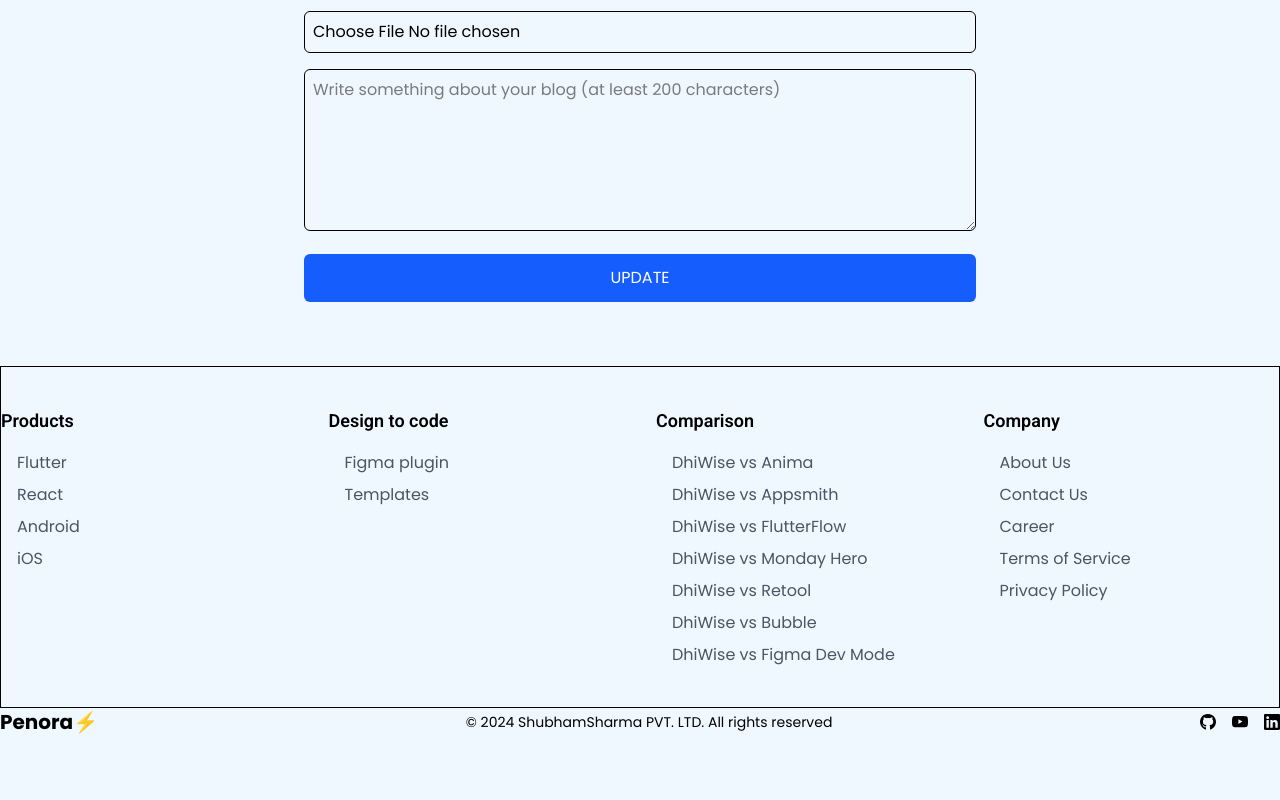
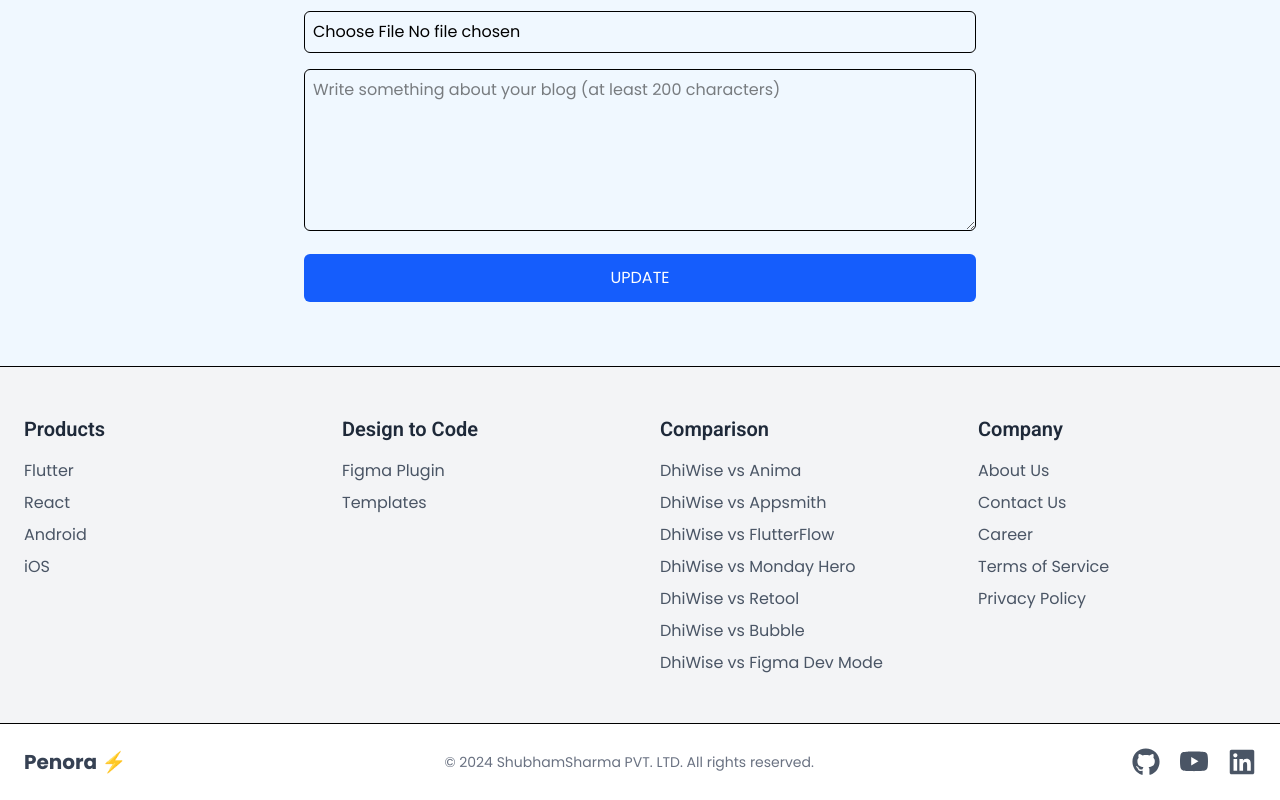
Before and after one commit to shubham11052002/Blog-Application, a React (Vite) app in the folder blog-frontend/: page /blog/update/1 in a window 1280 px wide. Shown: the part 554-1354 px from the top of the page. Before the commit the page ends 1290 px from the top, so only its background shows below. Built offline with nearby package versions, Linux system fonts and the light colour scheme; no server answers.

Commit message:
change in login and register

```diff
--- a/blog-frontend/src/components/Footer.jsx
+++ b/blog-frontend/src/components/Footer.jsx
@@ -1,145 +1,118 @@
 import React from "react";
-import { FaGithub } from "react-icons/fa";
+import { FaGithub, FaLinkedin } from "react-icons/fa";
 import { BsYoutube } from "react-icons/bs";
-import { FaLinkedin } from "react-icons/fa";
 
 const Footer = () => {
   return (
     <>
-      <footer className="border py-10">
-        <div className="container mx-auto grid grid-cols-1 md:grid-cols-2 lg:grid-cols-4 gap-8">
-          <div className=" text-center md:text-start">
-            <h2 className="text-lg font-semibold mb-4">Products</h2>
-            <ul className="space-y-2">
+      <footer className="bg-gray-100 py-12 border-t">
+        <div className="container mx-auto grid grid-cols-1 sm:grid-cols-2 lg:grid-cols-4 gap-10 px-6">
+          {/* Column 1 */}
+          <div>
+            <h2 className="text-xl font-semibold mb-4 text-gray-800">Products</h2>
+            <ul className="space-y-2 text-gray-600">
+              {["Flutter", "React", "Android", "iOS"].map((item) => (
+                <li key={item}>
+                  <a href="#" className="hover:text-indigo-700 hover:underline transition duration-300">
+                    {item}
+                  </a>
+                </li>
+              ))}
+            </ul>
+          </div>
+
+          {/* Column 2 */}
+          <div>
+            <h2 className="text-xl font-semibold mb-4 text-gray-800">Design to Code</h2>
+            <ul className="space-y-2 text-gray-600">
               <li>
-                <a href="#" className=" p-4 mb-2 rounded-xl text-gray-600 cursor-pointer transition-all duration-700 ease-in-out hover:text-indigo-700 hover:scale-[1.02] hover:underline underline-offset-4">
-                  Flutter
+                <a href="#" className="hover:text-indigo-700 hover:underline transition duration-300">
+                  Figma Plugin
                 </a>
               </li>
               <li>
-                <a href="#" className=" p-4 mb-2 rounded-xl text-gray-600 cursor-pointer transition-all duration-700 ease-in-out hover:text-indigo-700 hover:scale-[1.02] hover:underline underline-offset-4">
-                  React
-                </a>
-              </li>
-              <li>
-                <a href="#" className=" p-4 mb-2 rounded-xl text-gray-600 cursor-pointer transition-all duration-700 ease-in-out hover:text-indigo-700 hover:scale-[1.02] hover:underline underline-offset-4">
-                  Android
-                </a>
-              </li>
-              <li>
-                <a href="#" className=" p-4 mb-2 rounded-xl text-gray-600 cursor-pointer transition-all duration-700 ease-in-out hover:text-indigo-700 hover:scale-[1.02] hover:underline underline-offset-4">
-                  iOS
-                </a>
-              </li>
-            </ul>
-          </div>
-          <div className=" text-center md:text-start">
-            <h2 className="text-lg font-semibold mb-4">Design to code</h2>
-            <ul className="space-y-2">
-              <li>
-                <a href="#" className=" p-4 mb-2 rounded-xl text-gray-600 cursor-pointer transition-all duration-700 ease-in-out hover:text-indigo-700 hover:scale-[1.02] hover:underline underline-offset-4">
-                  Figma plugin
-                </a>
-              </li>
-              <li>
-                <a href="#" className=" p-4 mb-2 rounded-xl text-gray-600 cursor-pointer transition-all duration-700 ease-in-out hover:text-indigo-700 hover:scale-[1.02] hover:underline underline-offset-4">
+                <a href="#" className="hover:text-indigo-700 hover:underline transition duration-300">
                   Templates
                 </a>
               </li>
             </ul>
           </div>
 
-          <div className=" text-center md:text-start">
-            <h2 className="text-lg font-semibold mb-4">Comparison</h2>
-            <ul className="space-y-2">
-              <li>
-                <a href="#" className=" p-4 mb-2 rounded-xl text-gray-600 cursor-pointer transition-all duration-700 ease-in-out hover:text-indigo-700 hover:scale-[1.02] hover:underline underline-offset-4">
-                  DhiWise vs Anima
-                </a>
-              </li>
-              <li>
-                <a href="#" className=" p-4 mb-2 rounded-xl text-gray-600 cursor-pointer transition-all duration-700 ease-in-out hover:text-indigo-700 hover:scale-[1.02] hover:underline underline-offset-4">
-                  DhiWise vs Appsmith
-                </a>
-              </li>
-              <li>
-                <a href="#" className=" p-4 mb-2 rounded-xl text-gray-600 cursor-pointer transition-all duration-700 ease-in-out hover:text-indigo-700 hover:scale-[1.02] hover:underline underline-offset-4">
-                  DhiWise vs FlutterFlow
-                </a>
-              </li>
-              <li>
-                <a href="#" className=" p-4 mb-2 rounded-xl text-gray-600 cursor-pointer transition-all duration-700 ease-in-out hover:text-indigo-700 hover:scale-[1.02] hover:underline underline-offset-4">
-                  DhiWise vs Monday Hero
-                </a>
-              </li>
-              <li>
-                <a href="#" className=" p-4 mb-2 rounded-xl text-gray-600 cursor-pointer transition-all duration-700 ease-in-out hover:text-indigo-700 hover:scale-[1.02] hover:underline underline-offset-4">
-                  DhiWise vs Retool
-                </a>
-              </li>
-
-              <li>
-                <a href="#" className=" p-4 mb-2 rounded-xl text-gray-600 cursor-pointer transition-all duration-700 ease-in-out hover:text-indigo-700 hover:scale-[1.02] hover:underline underline-offset-4">
-                  DhiWise vs Bubble
-                </a>
-              </li>
-              <li>
-                <a href="#" className=" p-4 mb-2 rounded-xl text-gray-600 cursor-pointer transition-all duration-700 ease-in-out hover:text-indigo-700 hover:scale-[1.02] hover:underline underline-offset-4">
-                  DhiWise vs Figma Dev Mode
-                </a>
-              </li>
+          {/* Column 3 */}
+          <div>
+            <h2 className="text-xl font-semibold mb-4 text-gray-800">Comparison</h2>
+            <ul className="space-y-2 text-gray-600">
+              {[
+                "DhiWise vs Anima",
+                "DhiWise vs Appsmith",
+                "DhiWise vs FlutterFlow",
+                "DhiWise vs Monday Hero",
+                "DhiWise vs Retool",
+                "DhiWise vs Bubble",
+                "DhiWise vs Figma Dev Mode",
+              ].map((item) => (
+                <li key={item}>
+                  <a href="#" className="hover:text-indigo-700 hover:underline transition duration-300">
+                    {item}
+                  </a>
+                </li>
+              ))}
             </ul>
           </div>
-          <div className=" text-center md:text-start">
-            <h2 className="text-lg font-semibold mb-4">Company</h2>
-            <ul className="space-y-2">
-              <li>
-                <a href="#" className=" p-4 mb-2 rounded-xl text-gray-600 cursor-pointer transition-all duration-700 ease-in-out hover:text-indigo-700 hover:scale-[1.02] hover:underline underline-offset-4">
-                  About Us
-                </a>
-              </li>
-              <li>
-                <a href="#" className=" p-4 mb-2 rounded-xl text-gray-600 cursor-pointer transition-all duration-700 ease-in-out hover:text-indigo-700 hover:scale-[1.02] hover:underline underline-offset-4">
-                  Contact Us
-                </a>
-              </li>
-              <li>
-                <a href="#" className=" p-4 mb-2 rounded-xl text-gray-600 cursor-pointer transition-all duration-700 ease-in-out hover:text-indigo-700 hover:scale-[1.02] hover:underline underline-offset-4">
-                  Career
-                </a>
-              </li>
-              <li>
-                <a href="#" className=" p-4 mb-2 rounded-xl text-gray-600 cursor-pointer transition-all duration-700 ease-in-out hover:text-indigo-700 hover:scale-[1.02] hover:underline underline-offset-4">
-                  Terms of Service
-                </a>
-              </li>
-              <li>
-                <a href="#" className=" p-4 mb-2 rounded-xl text-gray-600 cursor-pointer transition-all duration-700 ease-in-out hover:text-indigo-700 hover:scale-[1.02] hover:underline underline-offset-4">
-                  Privacy Policy
-                </a>
-              </li>
+
+          {/* Column 4 */}
+          <div>
+            <h2 className="text-xl font-semibold mb-4 text-gray-800">Company</h2>
+            <ul className="space-y-2 text-gray-600">
+              {["About Us", "Contact Us", "Career", "Terms of Service", "Privacy Policy"].map((item) => (
+                <li key={item}>
+                  <a href="#" className="hover:text-indigo-700 hover:underline transition duration-300">
+                    {item}
+                  </a>
+                </li>
+              ))}
             </ul>
           </div>
         </div>
       </footer>
-      <div className=" container mx-auto  flex flex-col md:flex-row justify-between items-center">
-        <div className="text-xl font-semibold hidden md:flex">
-        Penora⚡
-        </div>
-        <div className=" text-sm hidden md:flex">
-          <p>&copy; 2024 ShubhamSharma PVT. LTD. All rights reserved</p>
-        </div>
-        <div className="mt-4 md:mt-0 flex space-x-4">
-          <a href="https://github.com/shubham11052002/Blog-Application">
-            <FaGithub className="h-6" />
-          </a>
-          <a href="http://youtube.com">
-            <BsYoutube className="h-6" />
-          </a>
 
-          <a href="https://www.linkedin.com/in/shubham-sharma-139190341?utm_source=share&utm_campaign=share_via&utm_content=profile&utm_medium=android_app ">
-            <FaLinkedin className="h-6" />
-          </a>
+      {/* Bottom Bar */}
+      <div className="bg-white py-6 border-t">
+        <div className="container mx-auto px-6 flex flex-col md:flex-row justify-between items-center">
+          {/* Brand */}
+          <div className="text-xl font-bold text-gray-700 mb-4 md:mb-0">
+            Penora ⚡
+          </div>
+
+          {/* Copyright */}
+          <p className="text-sm text-gray-500 text-center md:text-left mb-4 md:mb-0">
+            © 2024 ShubhamSharma PVT. LTD. All rights reserved.
+          </p>
+
+          {/* Social Icons */}
+          <div className="flex space-x-5">
+            <a
+              href="https://github.com/shubham11052002/Blog-Application"
+              className="text-gray-600 hover:text-black transform hover:scale-110 transition duration-300"
+              title="GitHub"
+            >
+              <FaGithub size={28} />
+            </a>
+            <a
+              href="http://youtube.com"
+              className="text-gray-600 hover:text-red-600 transform hover:scale-110 transition duration-300"
+              title="YouTube"
+            >
+              <BsYoutube size={28} />
+            </a>
+            <a
+              href="https://www.linkedin.com/in/shubham-sharma-139190341?utm_source=share&utm_campaign=share_via&utm_content=profile&utm_medium=android_app"
+              className="text-gray-600 hover:text-blue-700 transform hover:scale-110 transition duration-300"
+              title="LinkedIn"
+            >
+              <FaLinkedin size={28} />
+            </a>
+          </div>
         </div>
       </div>
     </>
--- a/blog-frontend/src/components/Navbar.jsx
+++ b/blog-frontend/src/components/Navbar.jsx
@@ -1,13 +1,35 @@
 import React, { useState } from 'react'
 import { useAuth } from '../context/AuthProvider'
-import { Link } from 'react-router-dom';
+import { Link, useNavigate } from 'react-router-dom';
 import { AiOutlineMenu } from "react-icons/ai";
 import {IoCloseSharp} from "react-icons/io5"
+import axios from 'axios';
 
 const Navbar = () => {
-  const {user, blogs} = useAuth();
+  // const {user, blogs} = useAuth();
+  // console.log("Navbar Blog Data " ,blogs )
   const [show ,setShow] = useState(true);
-  // console.log("Navbar Blog Data " ,blogs )
+  const {profile,isAuthenticated,setIsAuthenticated } = useAuth();
+  console.log(profile)
+  const navigateTo = useNavigate();
+
+  const handleLogout = async (e) => {
+    e.preventDefault();
+    try {
+      const { data } = await axios.get(
+        "http://localhost:3001/logout",
+        { withCredentials: true }
+      );
+      toast.success(data.message);
+      localStorage.removeItem("jwt"); // deleting token in localStorage so that if user logged out it will go to login page
+      setIsAuthenticated(false);
+      navigateTo("/login");
+    } catch (error) {
+      console.log(error);
+      toast.error(error.response?.data?.message || "Failed to logout");
+    }
+  };
+
   return (
     <>
     <nav className='shadow-lg px-4 py-2'>
--- a/blog-frontend/src/dashboard/UpdateBlog.jsx
+++ b/blog-frontend/src/dashboard/UpdateBlog.jsx
@@ -33,7 +33,6 @@
         });
         const data = res.data.blog;
         console.log("Fetched data:", data);
-
         setTitle(data.title || "");
         setCategory(data.category || "");
         setAbout(data.about || "");
--- a/blog-frontend/src/pages/Login.jsx
+++ b/blog-frontend/src/pages/Login.jsx
@@ -5,7 +5,7 @@
 import { useAuth } from "../context/AuthProvider";
 
 const Login = () => {
-  const  {isAuthenticated,setIsAuthenticated} = useAuth();
+  const  {isAuthenticated,setIsAuthenticated,setProfile} = useAuth();
 const navigate = useNavigate()
   const [email,setEmail] = useState("")
   const [password,setPassword] = useState("")
@@ -25,6 +25,7 @@
       })
       console.log(data, "response data ...")
       toast.success("✅ User Login sucessfully...")
+      setProfile(data)
       setIsAuthenticated(true)
       setEmail("")
       setPassword("")
--- a/blog-frontend/src/pages/Register.jsx
+++ b/blog-frontend/src/pages/Register.jsx
@@ -5,7 +5,7 @@
 import { useAuth } from "../context/AuthProvider";
 
 const Register = () => {
-  const  [isAuthenticated,setIsAuthenticated] = useAuth();
+  const  {isAuthenticated,setIsAuthenticated,setProfile} = useAuth();
 const navigate = useNavigate()
 
   const [name,setName] = useState("")
@@ -54,6 +54,7 @@
       console.log(data, "response data ...")
       if(data.success){
       toast.success("Usre register sucessfully...")
+      setProfile(data)
       setIsAuthenticated(true);
       setName("")
       setEmail("")
```
